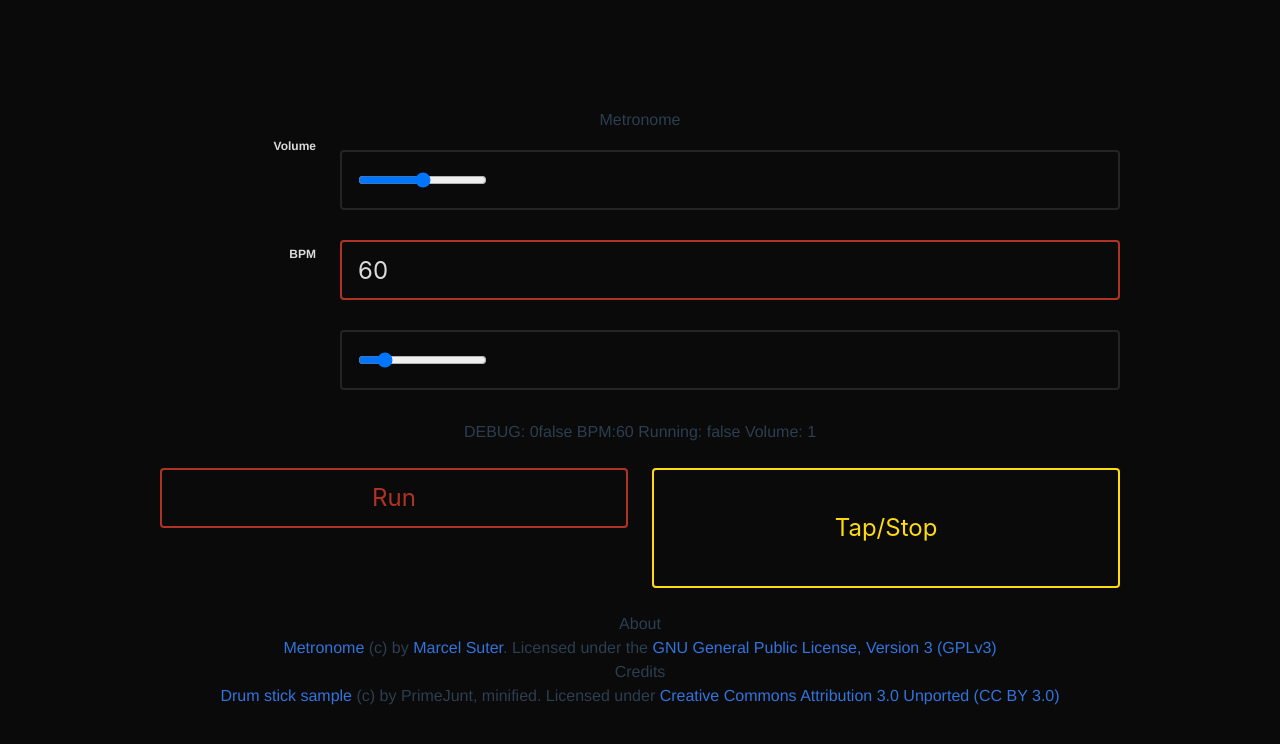
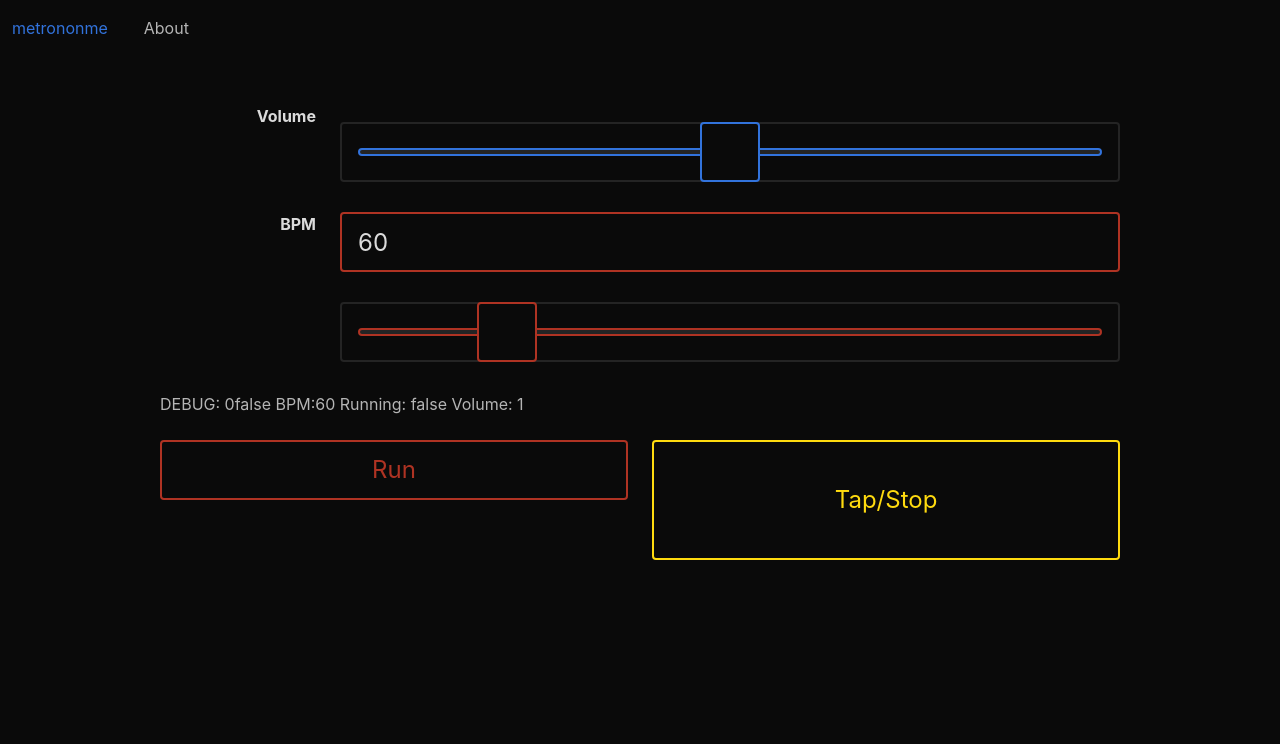
Before and after one commit to suterma/metronome-pwa, a Vue app: page / in a window 1280 px wide. Shown: the top 744 px of the page. Built offline with nearby package versions, Linux system fonts and the light colour scheme.

Commit message:
Updated the about modal and the credits

```diff
--- a/src/App.vue
+++ b/src/App.vue
@@ -1,9 +1,21 @@
 <template>
+    <!-- The Navbar -->
+    <nav class="navbar" role="navigation" aria-label="main navigation">
+        <div class="navbar-brand">
+            <a class="navbar-item" href="https://metronome.replayer.ch">
+                metrononme
+            </a>
+
+            <div class="navbar-end">
+                <div class="navbar-item">
+                    <About />
+                </div>
+            </div>
+        </div>
+    </nav>
+    <!-- The Content -->
     <section class="section">
         <div class="container is-unselectable is-shadowless">
-            <!-- //TODO Change logo -->
-            <!-- <img alt="Vue logo" src="./assets/logo.png" /> -->
-            <h1>Metronome</h1>
             <Metronome :bpm-min="35" :bpm-max="200" />
         </div>
     </section>
@@ -12,22 +24,20 @@
 <script lang="ts">
 import { defineComponent } from 'vue'
 import Metronome from './components/Metronome.vue'
+import About from './components/About.vue'
 
 export default defineComponent({
     name: 'App',
     components: {
         Metronome,
+        About,
     },
 })
 </script>
 
 <style>
 #app {
-    font-family: Avenir, Helvetica, Arial, sans-serif;
     -webkit-font-smoothing: antialiased;
     -moz-osx-font-smoothing: grayscale;
-    text-align: center;
-    color: #2c3e50;
-    margin-top: 60px;
 }
 </style>
--- /dev/null
+++ b/src/components/About.vue
@@ -0,0 +1,95 @@
+<template>
+    <!-- About Card -->
+    <a href="#" @click="show" class="navbar-item">About</a>
+    <div :class="isActive ? 'modal is-active' : 'modal'">
+        <div class="modal-background" @click="hide"></div>
+        <div class="modal-card">
+            <!-- <header class="modal-card-head">
+                <p class="modal-card-title">About</p>
+                <button
+                    class="delete is-large"
+                    aria-label="close"
+                    @click="hide"
+                ></button>
+            </header> -->
+            <section class="modal-card-body">
+                <div class="content">
+                    <h1 class="title">About</h1>
+                    <p>
+                        <a href="https://metronome.replayer.ch">Metronome</a>
+                        (c) by
+                        <a href="https://marcelsuter.ch">Marcel Suter</a>.
+                        Licensed under the
+                        <a href="https://www.gnu.org/licenses/gpl-3.0.txt"
+                            >GNU General Public License, Version 3 (GPLv3)</a
+                        >
+                    </p>
+
+                    <h1 class="title">Credits</h1>
+                    <ul>
+                        <li>
+                            <a href="https://vuejs.org/"
+                                >Vue.js, The Progressive JavaScript Framework</a
+                            >
+                            © 2014-2021 Evan You. Licensed under the
+                            <a href="https://opensource.org/licenses/MIT"
+                                >MIT License</a
+                            >
+                        </li>
+                        <li>
+                            <a href="https://bulma.io/">Bulma CSS Framework</a>
+                            © Jeremy Thomas. Licensed under the
+                            <a href="https://opensource.org/licenses/MIT"
+                                >MIT License</a
+                            >
+                        </li>
+                        <li>
+                            <a
+                                href="https://freesound.org/people/PrimeJunt/sounds/135627/#"
+                                >Drum stick sample</a
+                            >
+                            © PrimeJunt, minified. Licensed under
+                            <a
+                                href="https://creativecommons.org/licenses/by/3.0/"
+                                >Creative Commons Attribution 3.0 Unported (CC
+                                BY 3.0)</a
+                            >
+                        </li>
+                    </ul>
+                </div>
+            </section>
+            <footer class="modal-card-foot">
+                <button class="button is-primary is-large" @click="hide">
+                    Close
+                </button>
+            </footer>
+        </div>
+    </div>
+</template>
+
+<script lang="ts">
+import { defineComponent } from 'vue'
+
+/** This is an about component for the metronome app
+ */
+export default defineComponent({
+    components: {},
+    props: {},
+    data() {
+        return {
+            /** Whether the about modal is shown */
+            isActive: false,
+        }
+    },
+    methods: {
+        show(): void {
+            this.isActive = true
+        },
+        hide(): void {
+            this.isActive = false
+        },
+    },
+})
+</script>
+
+<style scoped></style>
--- a/src/components/Metronome.vue
+++ b/src/components/Metronome.vue
@@ -1,13 +1,13 @@
 <template>
     <div class="field is-horizontal">
-        <div class="field-label is-small">
+        <div class="field-label">
             <label for="volume" class="label">Volume</label>
         </div>
         <div class="field-body">
             <div class="field">
                 <div class="control">
                     <Fader
-                        class="input is-link is-large is-info"
+                        classNames="input is-link is-large is-info"
                         type="range"
                         id="volume"
                         :min="0"
@@ -22,7 +22,7 @@
 
     <!-- The plus/minus buttons (only shown on smaller devices) -->
     <div class="field is-horizontal is-hidden-desktop">
-        <div class="field-label is-small">
+        <div class="field-label">
             <label for="bpm" class="label">BPM</label>
         </div>
         <div class="field-body">
@@ -62,7 +62,7 @@
 
     <!-- The BPM Text input (not shown on smaller devices) -->
     <div class="field is-horizontal is-hidden-touch">
-        <div class="field-label is-small">
+        <div class="field-label">
             <label for="bpmTextbox" class="label">BPM</label>
         </div>
         <div class="field-body">
@@ -81,14 +81,14 @@
 
     <!-- The BPM Slider (always shown) -->
     <div class="field is-horizontal">
-        <div class="field-label is-small">
+        <div class="field-label">
             <label for="bpmFader" class="label is-sr-only">BPM</label>
         </div>
         <div class="field-body">
             <div class="field">
                 <div class="control">
                     <Fader
-                        class="input is-info is-large"
+                        classNames="input is-info is-large"
                         type="range"
                         id="bpmFader"
                         :min="35"
@@ -136,27 +136,6 @@
             </button>
         </div>
     </div>
-
-    <h1>About</h1>
-    <p>
-        <a href="https://metronome.replayer.ch">Metronome</a>
-        (c) by <a href="https://marcelsuter.ch">Marcel Suter</a>. Licensed under
-        the
-        <a href="https://www.gnu.org/licenses/gpl-3.0.txt"
-            >GNU General Public License, Version 3 (GPLv3)</a
-        >
-    </p>
-
-    <h1>Credits</h1>
-    <p>
-        <a href="https://freesound.org/people/PrimeJunt/sounds/135627/#"
-            >Drum stick sample</a
-        >
-        (c) by PrimeJunt, minified. Licensed under
-        <a href="https://creativecommons.org/licenses/by/3.0/"
-            >Creative Commons Attribution 3.0 Unported (CC BY 3.0)</a
-        >
-    </p>
 </template>
 
 <script lang="ts">
@@ -350,29 +329,6 @@ export default defineComponent({
 </script>
 
 <style scoped>
-/** For this app, use center-aligned controls */
-.column {
-}
-.control-group {
-    /* width: 100%; */
-}
-/** A button, sized for fingered input */
-input.is-large {
-    /* min-width: 2.5cm;
-    min-height: 2.5cm; */
-}
-
-/** Metronome buttons have a distinct outlined style */
-.button.is-outlined {
-    /* border-width: 3mm;
-    background-color: transparent; */
-}
-
-/** Only very slightly indicate hover */
-.button.is-outlined:hover {
-    /* background-color: #803535dd; */
-}
-
 /** Fill the available space */
 .block {
     display: block;
@@ -380,15 +336,9 @@ input.is-large {
     text-align: center;
 }
 
-input#bpm {
-    /* max-width: 6em; */
-}
-
 /** Control, that is only used to display data, do not use the default width */
 .is-display.is-readonly.is-static {
     max-width: unset;
     width: auto;
 }
-
-/* //TODO additionally make the tap/stop button twice as high */
 </style>
```
